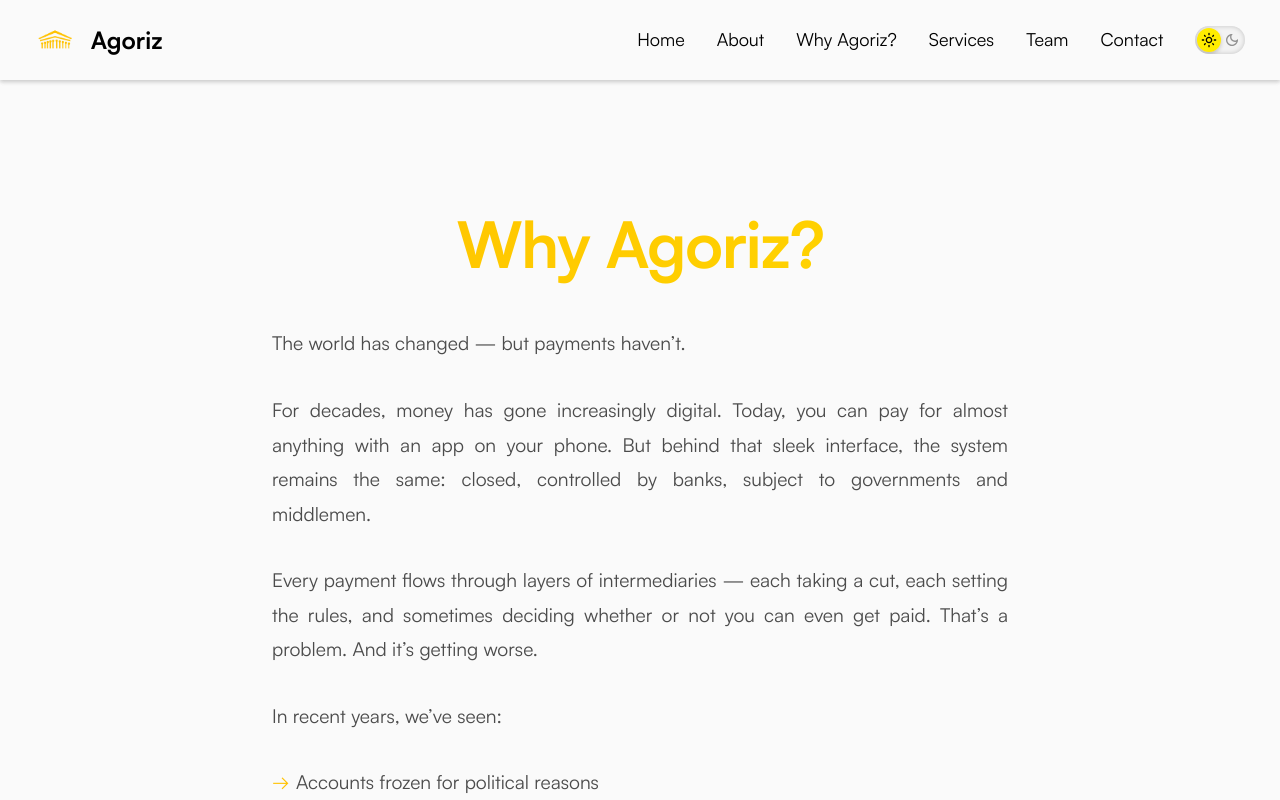
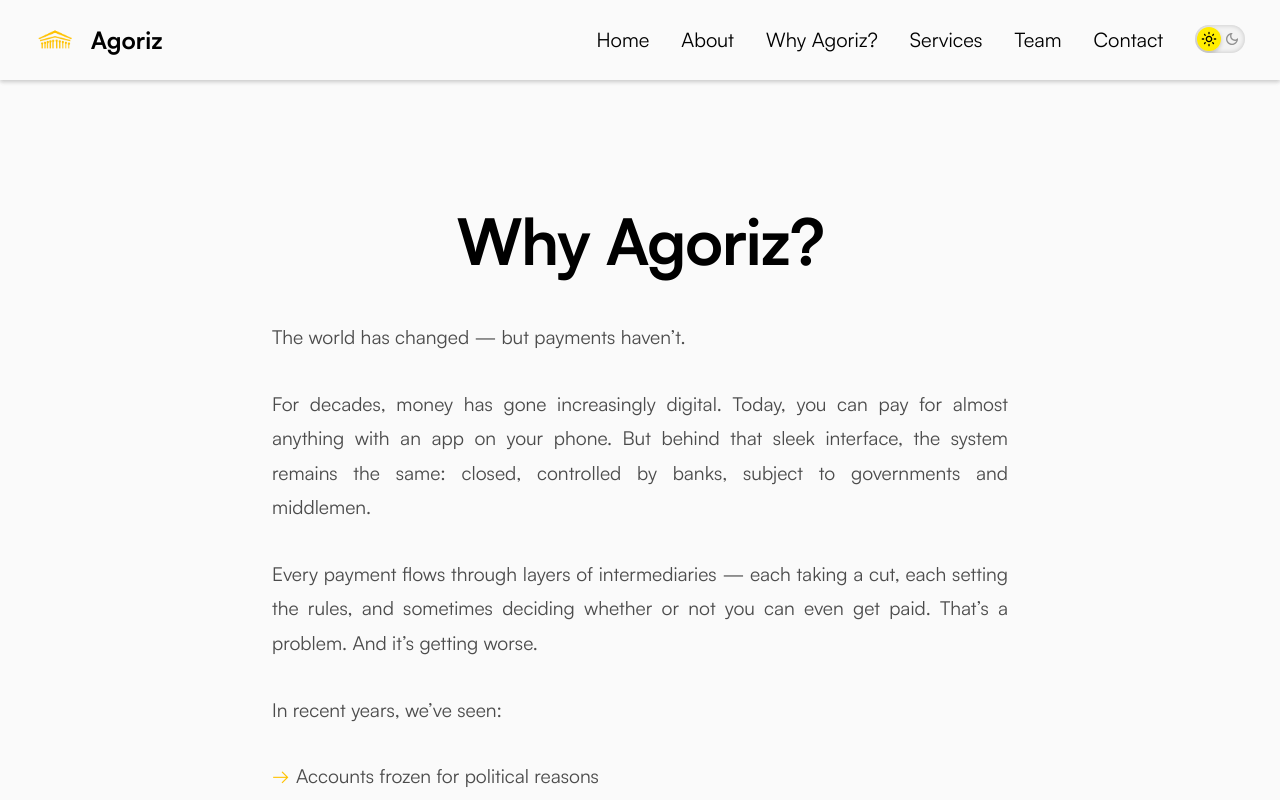
Before and after one commit to SergioBonatto/agoriz-site, a React (Vite) app: page /why in a window 1280 px wide. Shown: the top 800 px of the page. Built offline with nearby package versions, Linux system fonts and the light colour scheme.

Commit message:
test: new styles again

```diff
--- a/src/index.css
+++ b/src/index.css
@@ -102,7 +102,7 @@ body {
   overflow-x: hidden;
   background-color: var(--background-primary);
   color: var(--text-primary);
-  font-size: 1.125rem;
+  font-size: 1.25rem;
 }
 
 h1 {
--- a/src/styles/components/sections/Services.css
+++ b/src/styles/components/sections/Services.css
@@ -23,10 +23,10 @@
 }
 
 .services__header h2 {
-  font-size: 1.75rem;
-  font-weight: 700;
+  font-size: 2em;
   margin-bottom: 1.5rem;
   color: var(--text-sec);
+  line-height: 1.1;
 }
 
 .services__header p {
@@ -47,10 +47,8 @@
 }
 
 .services__card {
-  /* background:var(--background-secondary); */
   border-radius: 16px;
   padding: 2.5rem;
-  /* box-shadow: 0 8px 32px rgba(0, 0, 0, 0.1); */
   transition: all 0.3s ease;
   height: 100%;
   display: flex;
--- a/src/styles/pages/WhyAgoriz.css
+++ b/src/styles/pages/WhyAgoriz.css
@@ -19,11 +19,7 @@
   left: 0;
   right: 0;
   height: 100%;
-  /* background: linear-gradient(180deg,
-    var(--background-secondary) 0%,
-    var(--background-primary) 100%); */
-  /* opacity: 0.5; */
-  /* z-index: 1; */
+
 }
 
 .why-hero__container {
@@ -40,12 +36,12 @@
   margin-bottom: 2rem;
   padding-bottom: 1rem;
   color: var(--text-primary);
-  line-height: 1.1;
+  line-height: 1;
   letter-spacing: -0.02em;
-  background: linear-gradient(135deg, var(--accent-primary), var(--accent-secondary));
+  /* background: linear-gradient(135deg, var(--accent-primary), var(--accent-secondary));
   -webkit-background-clip: text;
   background-clip: text;
-  -webkit-text-fill-color: transparent;
+  -webkit-text-fill-color: transparent; */
 }
 
 .why-hero__intro {
```
